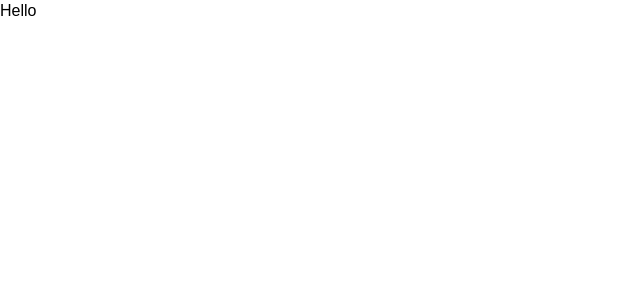
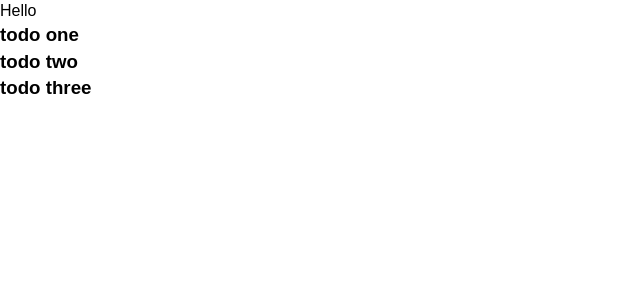
Before and after one commit to dionleung14/todolist-vue, a Vue app: page / in a window 1280 px wide. Shown: the top 300 px of the page, without its empty margins (0-640 px from the left). Built offline with nearby package versions, Linux system fonts and the light colour scheme.

Commit message:
added iteration for todos

```diff
--- a/src/App.vue
+++ b/src/App.vue
@@ -1,13 +1,16 @@
 <template>
   <div id="app">
     {{msg}}
+    <Todos v-bind:todos="todos" />
   </div>
 </template>
 
 <script>
+import Todos from "./components/Todos.vue";
   export default {
     name: "App",
     components: {
+      Todos: Todos
     },
     data() {
       return {
--- a/src/components/Todos.vue
+++ b/src/components/Todos.vue
@@ -1,13 +1,17 @@
 <template>
-
+  <div>
+    <div v-for="listitem in todos" v-bind:key="listitem">
+      <h3>{{listitem.title}}</h3>
+    </div>
+  </div>
 </template>
 
 <script>
-export default {
-
-}
+  export default {
+    name: "Todos",
+    props: ["todos"]
+  };
 </script>
 
 <style scoped>
-
 </style>
```
